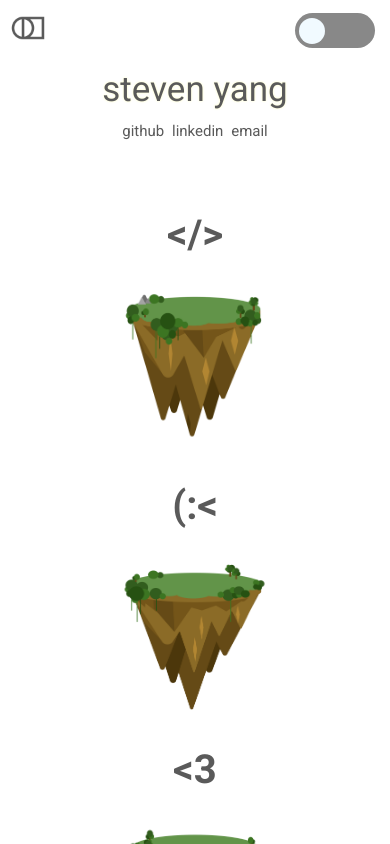
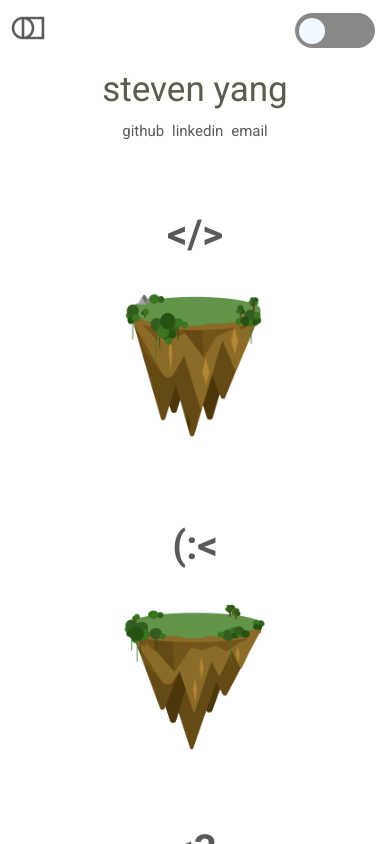
Before and after one commit to steventanyang/stevenyang, a React (Create React App) app: page / in a window 390 px wide. Built offline with nearby package versions, Linux system fonts and the light colour scheme.

Commit message:
fixed spacing issues

```diff
--- a/src/static/Home.css
+++ b/src/static/Home.css
@@ -69,6 +69,9 @@
         flex-direction: column;
         margin-top: 25px;
     }
+    .island-and-logo {
+        margin-bottom: 40px;
+    }
     .island {
         width: 150px;
         height: 150px;
@@ -134,7 +137,7 @@
     display: flex;
     flex-direction: column;
     justify-content: center;
-    margin-bottom: 150px;
+    margin-bottom: 100px;
     width: 100vw;
     height: auto;
 }
```
